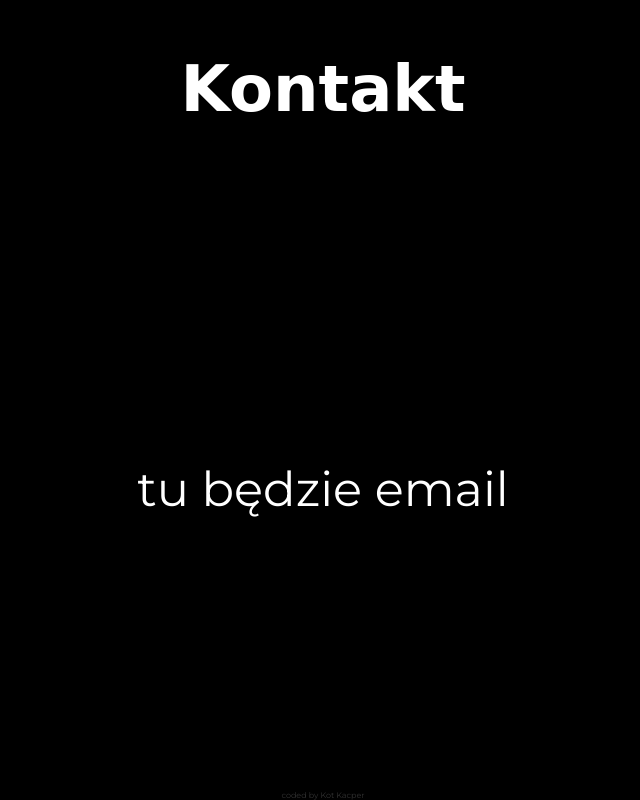
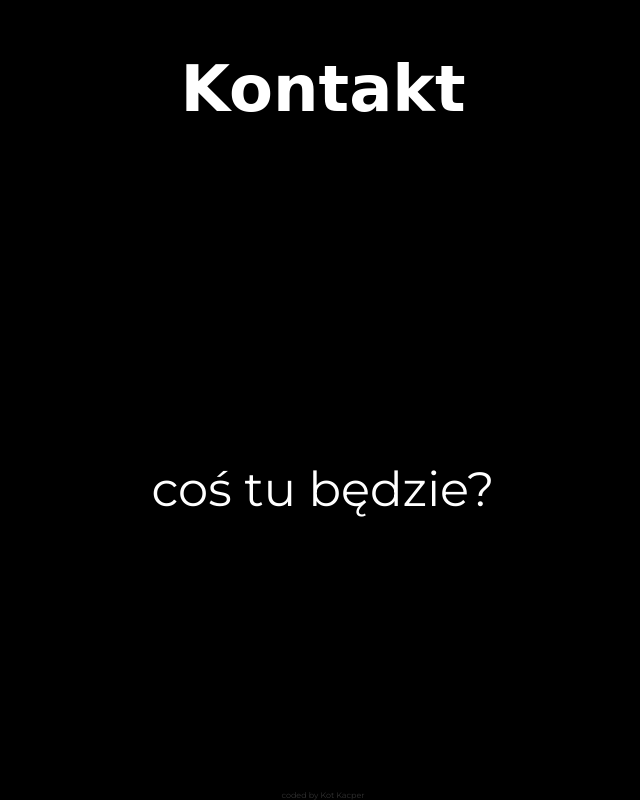
Before and after one commit to kacperTheCat/katarzyna_projekt_zal, a plain HTML site: page projekt zaliczeniowy Katarzyna G -zmiana mobilki - Kopia/index.html in a window 1280 px wide. Shown: the part 2901-3701 px from the top of the page, without its empty margins (317-957 px from the left). Drawn offline with nearby package versions, Linux system fonts and the light colour scheme; a web font is replaced by a local one.

Commit message:
zmiana treści

```diff
--- a/projekt zaliczeniowy Katarzyna G -zmiana mobilki - Kopia/index.html
+++ b/projekt zaliczeniowy Katarzyna G -zmiana mobilki - Kopia/index.html
@@ -155,7 +155,7 @@
         <section class="contact" id="section5" rel="sec5">
 
                 <h1>Kontakt</h1>
-                <div class="contact_info">tu będzie email</div>
+                <div class="contact_info">coś tu będzie?</div>
 
         </section>
                 <footer><a href="https://www.facebook.com/profile.php?id=100010348598332" target="_blank" title="skontaktuj się ze mną 500 236 888">coded by Kot Kacper</a> </footer>
```
